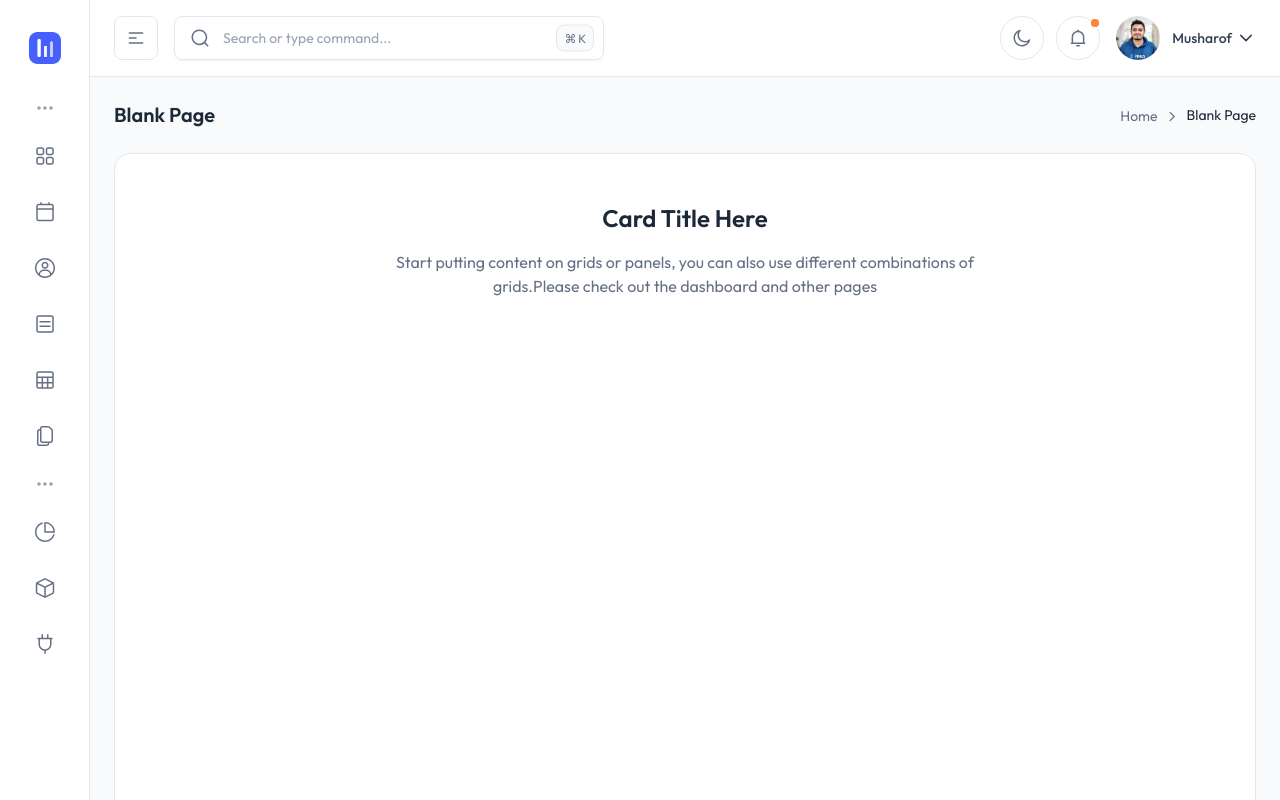
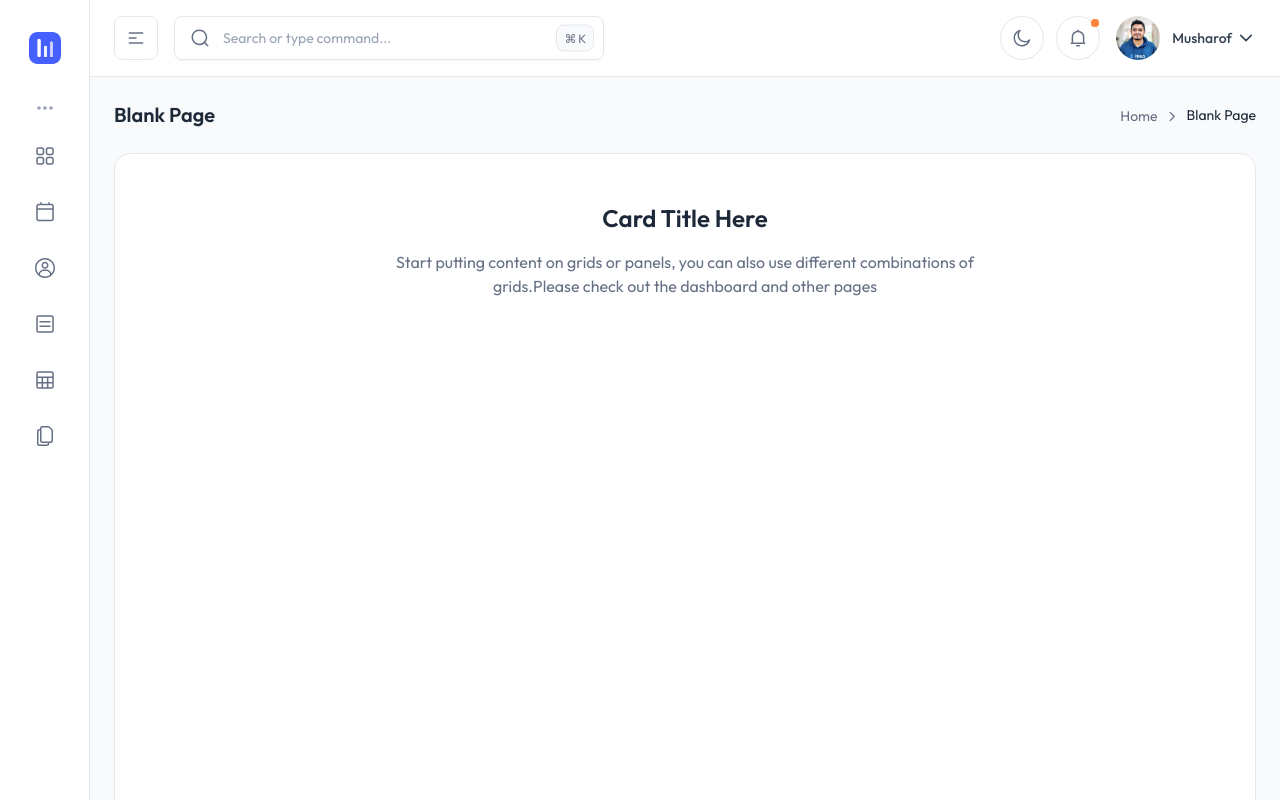
Before and after one commit to zohaibanwer984/tailadmin_vuejs, a Vue app: page /blank in a window 1280 px wide. Shown: the top 800 px of the page. Built offline with nearby package versions, Linux system fonts and the light colour scheme; what vue3-apexcharts would draw is missing.

Commit message:
refactor: update document title for improved branding in router

```diff
--- a/src/components/layout/AppSidebar.vue
+++ b/src/components/layout/AppSidebar.vue
@@ -243,39 +243,39 @@ const menuGroups = [
       },
     ],
   },
-  {
-    title: 'Others',
-    items: [
-      {
-        icon: PieChartIcon,
-        name: 'Charts',
-        subItems: [
-          { name: 'Line Chart', path: '/line-chart', pro: false },
-          { name: 'Bar Chart', path: '/bar-chart', pro: false },
-        ],
-      },
-      {
-        icon: BoxCubeIcon,
-        name: 'Ui Elements',
-        subItems: [
-          { name: 'Alerts', path: '/alerts', pro: false },
-          { name: 'Avatars', path: '/avatars', pro: false },
-          { name: 'Badge', path: '/badge', pro: false },
-          { name: 'Buttons', path: '/buttons', pro: false },
-          { name: 'Images', path: '/images', pro: false },
-          { name: 'Videos', path: '/videos', pro: false },
-        ],
-      },
-      {
-        icon: PlugInIcon,
-        name: 'Authentication',
-        subItems: [
-          { name: 'Signin', path: '/signin', pro: false },
-          { name: 'Signup', path: '/signup', pro: false },
-        ],
-      },
-    ],
-  },
+  // {
+  //   title: 'Others',
+  //   items: [
+  //     {
+  //       icon: PieChartIcon,
+  //       name: 'Charts',
+  //       subItems: [
+  //         { name: 'Line Chart', path: '/line-chart', pro: false },
+  //         { name: 'Bar Chart', path: '/bar-chart', pro: false },
+  //       ],
+  //     },
+  //     {
+  //       icon: BoxCubeIcon,
+  //       name: 'Ui Elements',
+  //       subItems: [
+  //         { name: 'Alerts', path: '/alerts', pro: false },
+  //         { name: 'Avatars', path: '/avatars', pro: false },
+  //         { name: 'Badge', path: '/badge', pro: false },
+  //         { name: 'Buttons', path: '/buttons', pro: false },
+  //         { name: 'Images', path: '/images', pro: false },
+  //         { name: 'Videos', path: '/videos', pro: false },
+  //       ],
+  //     },
+  //     {
+  //       icon: PlugInIcon,
+  //       name: 'Authentication',
+  //       subItems: [
+  //         { name: 'Signin', path: '/signin', pro: false },
+  //         { name: 'Signup', path: '/signup', pro: false },
+  //       ],
+  //     },
+  //   ],
+  // },
 ]
 
 const isActive = (path) => route.path === path
--- a/src/router/index.js
+++ b/src/router/index.js
@@ -146,6 +146,6 @@ const router = createRouter({
 export default router
 
 router.beforeEach((to, from, next) => {
-  document.title = `Vue.js ${to.meta.title} | TailAdmin - Vue.js Tailwind CSS Dashboard Template`
+  document.title = `Vue.js ${to.meta.title} | CAM Front-end - Vue.js Tailwind CSS`
   next()
 })
```
